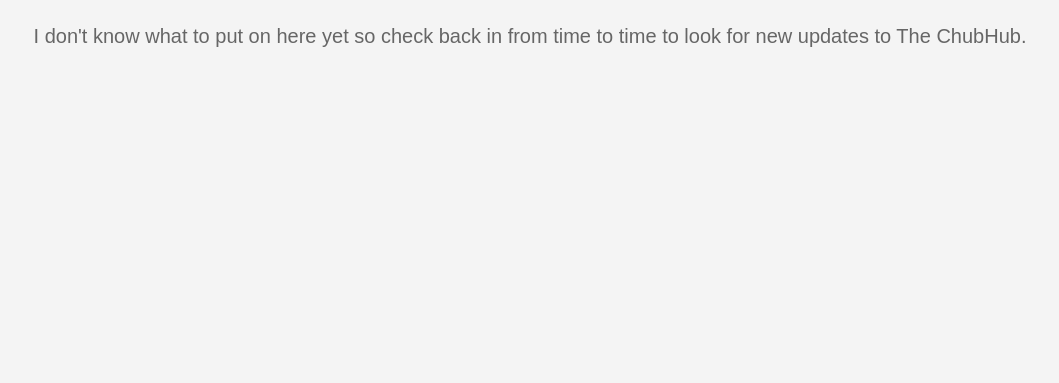
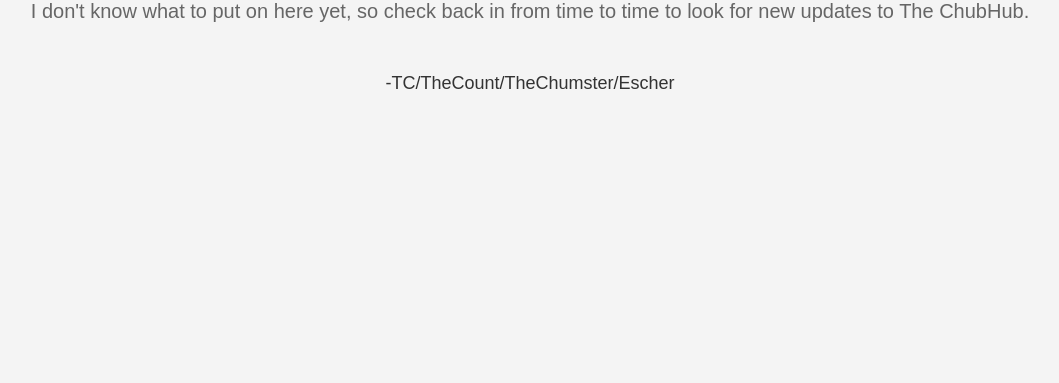
Before and after one commit to TCmontclaire/ChubHub, a plain HTML site: page index.html in a window 1280 px wide. Shown: the part 417-800 px from the top of the page, without its empty margins (110-1169 px from the left). Drawn offline with Linux system fonts and the light colour scheme.

Commit message:
Update index.html

```diff
--- a/index.html
+++ b/index.html
@@ -26,10 +26,18 @@
         p {
             font-size: 20px;
             color: #666;
+            margin-bottom: 30px;
+        }
+        .signature {
+            font-size: 18px;
+            color: #333;
+            margin-top: 20px;
         }
     </style>
 </head>
 <body>
     <h1>Welcome to The ChubHub</h1>
-    <p>I don't know what to put on here yet so check back in from time to time to look for new updates to The ChubHub.</p>
+    <p>I don't know what to put on here yet, so check back in from time to time to look for new updates to The ChubHub.</p>
+    <div class="signature">-TC/TheCount/TheChumster/Escher</div>
 </body>
+</html>
```
